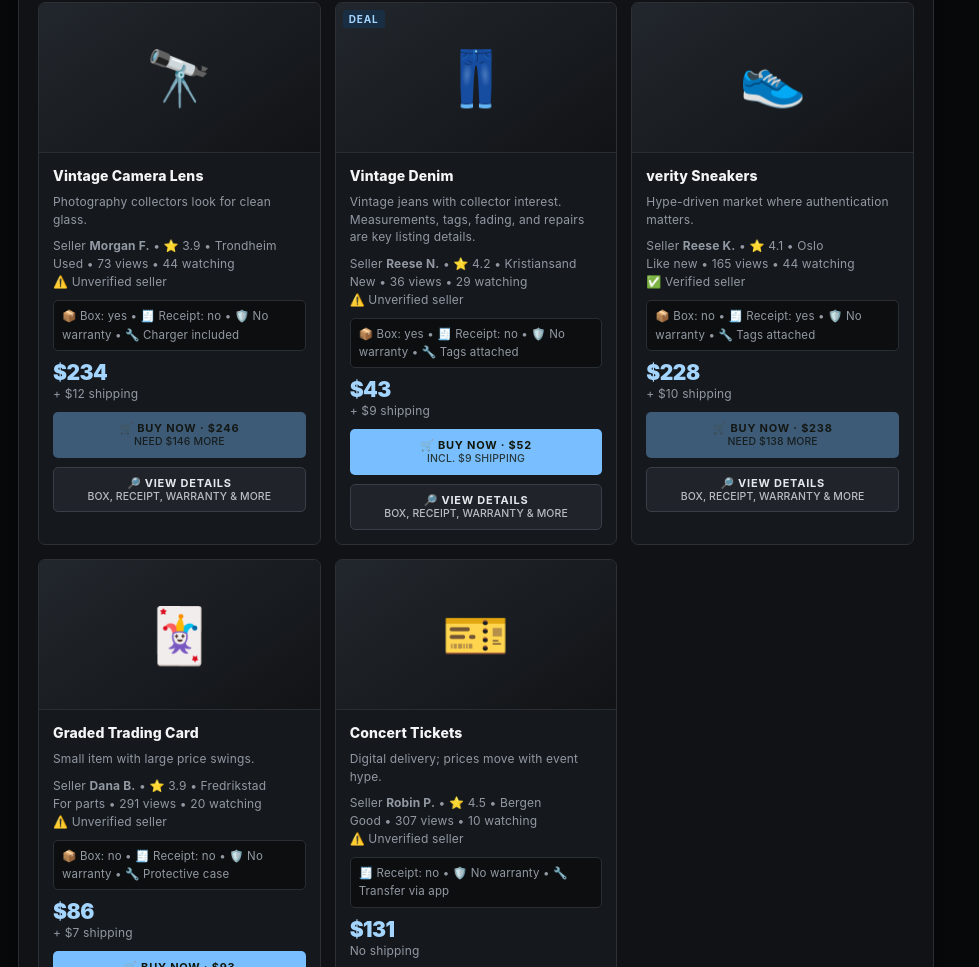
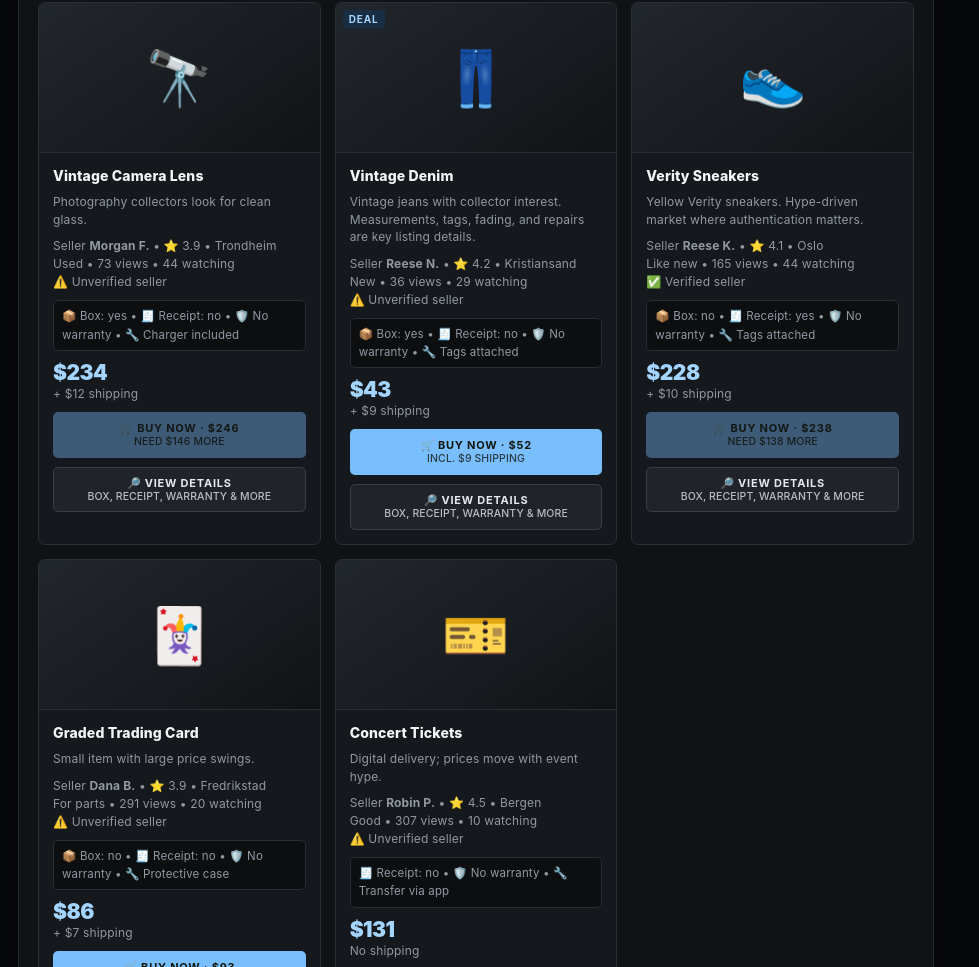
Before and after one commit to niko123445653/Flipdynasty.com, a plain HTML site: page index.html in a window 1280 px wide. Shown: the part 2216-3183 px from the top of the page, without its empty margins (0-979 px from the left). Drawn offline with Linux system fonts and the light colour scheme.

Commit message:
Rename sneakers and clarify yellow color

```diff
--- a/index.html
+++ b/index.html
@@ -233,7 +233,7 @@ const catalog=[
 {n:'Dyson Vacuum',i:'🤖',c:'home',base:330,vol:.17,ship:28,risk:.06,d:'Premium vacuum; attachments affect value.'},
 {n:'Espresso Machine',i:'☕',c:'home',base:250,vol:.22,ship:30,risk:.07,d:'Coffee enthusiasts pay for well-maintained machines.'},
 {n:'E-Bike',i:'🚲',c:'home',base:820,vol:.23,ship:45,risk:.11,d:'Large purchase; pickup can avoid shipping costs.'},
-{n:'verity Sneakers',i:'👟',c:'fashion',base:190,vol:.38,ship:10,risk:.18,d:'Hype-driven market where authentication matters.'},
+{n:'Verity Sneakers',i:'👟',c:'fashion',base:190,vol:.38,ship:10,risk:.18,d:'Yellow Verity sneakers. Hype-driven market where authentication matters.'},
 {n:'Vintage Leather Jacket',i:'🧥',c:'fashion',base:110,vol:.42,ship:12,risk:.08,d:'Condition and brand strongly affect resale value.'},
 {n:'Luxury Watch',i:'⌚',c:'fashion',base:950,vol:.27,ship:16,risk:.2,d:'High-value flip with meaningful authenticity risk.'},
 {n:'Gold Chain',i:'📿',c:'fashion',base:520,vol:.2,ship:14,risk:.12,d:'Precious-metal resale with relatively steady demand.'},
```
